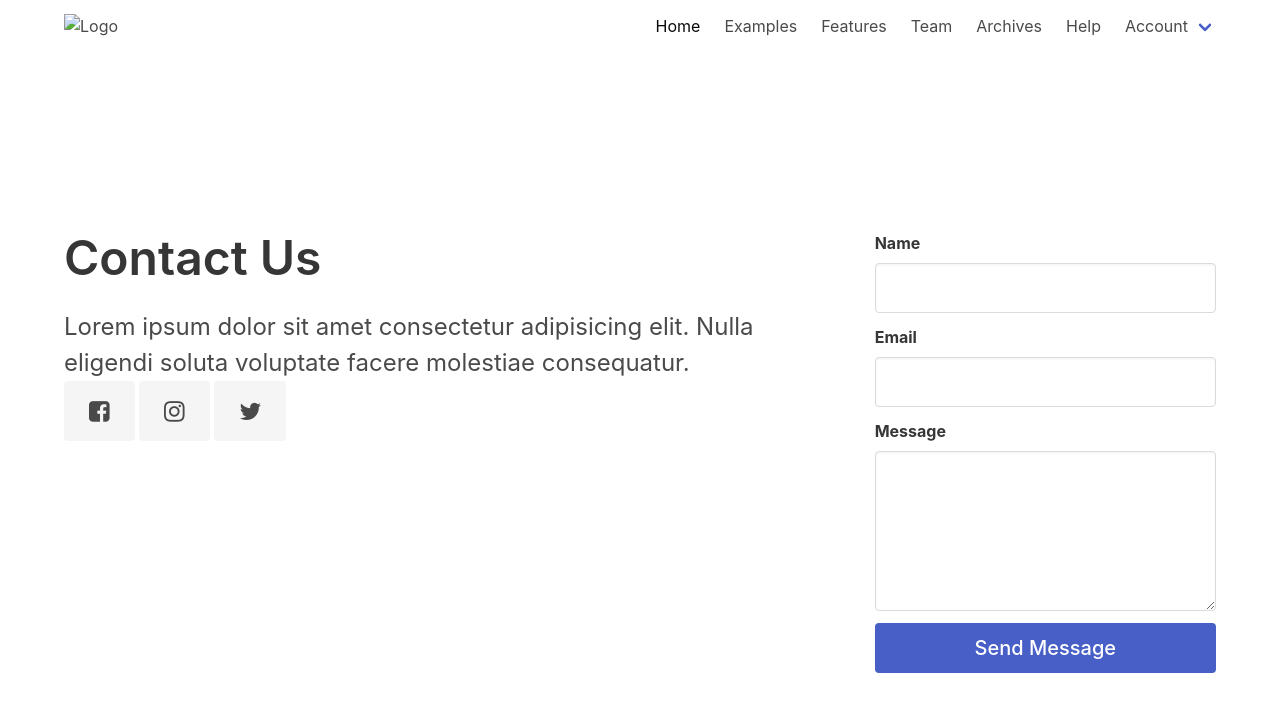
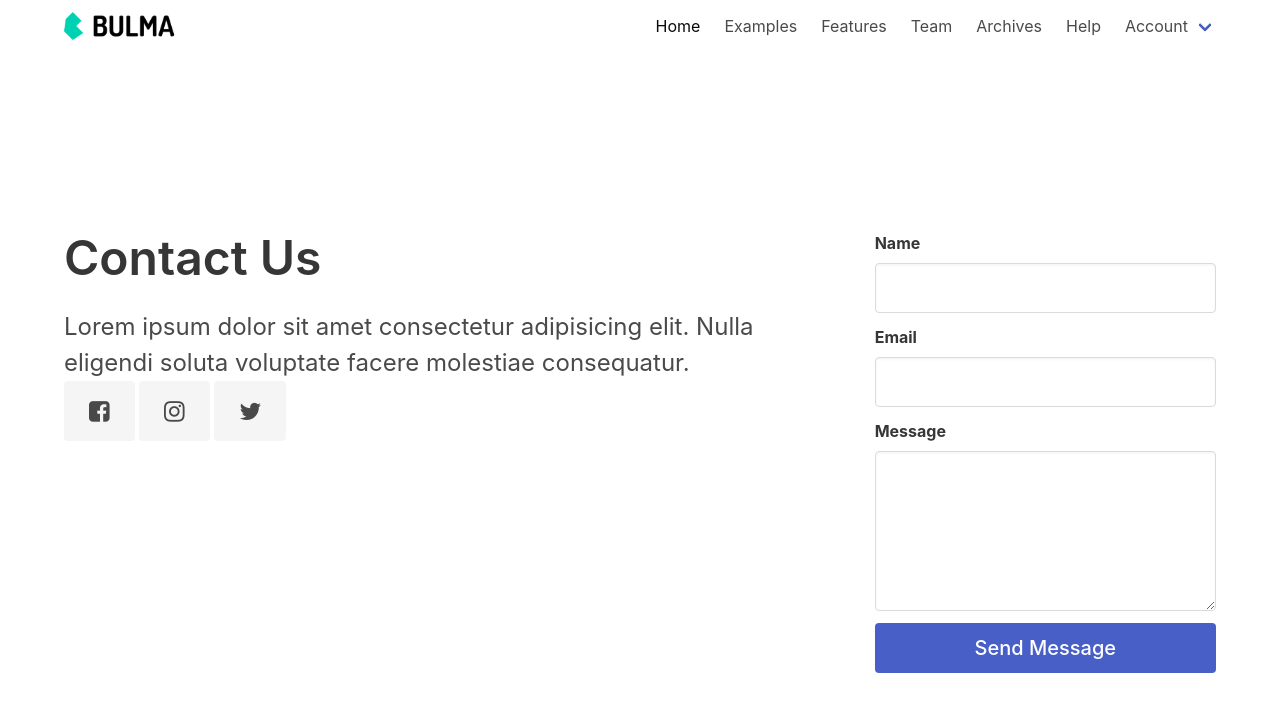
Before and after one commit to jhess3/jhess3.github.io, a plain HTML site: page index.html in a window 1280 px wide. Drawn offline with nearby package versions, Linux system fonts and the light colour scheme.

Commit message:
Add images and filepaths

```diff
--- a/index.html
+++ b/index.html
@@ -6,12 +6,12 @@
 	<meta http-equiv="X-UA-Compatible" content="IE=edge">
 	<meta name="viewport" content="width=device-width, initial-scale=1">
 	<title>Contact Form - Free Bulma template</title>
-	<link rel="shortcut icon" href="../images/fav_icon.png" type="image/x-icon">
+	<link rel="shortcut icon" href="/images/fav_icon.png" type="image/x-icon">
 	<!-- Bulma Version 0.9.0-->
 	<link rel="stylesheet" href="https://unpkg.com/bulma@0.9.0/css/bulma.min.css" />
 	<link href="https://stackpath.bootstrapcdn.com/font-awesome/4.7.0/css/font-awesome.min.css" rel="stylesheet"
 		integrity="sha384-wvfXpqpZZVQGK6TAh5PVlGOfQNHSoD2xbE+QkPxCAFlNEevoEH3Sl0sibVcOQVnN" crossorigin="anonymous">
-	<link rel="stylesheet" href="../css/contact.css">
+	<link rel="stylesheet" href="/css/contact.css">
 </head>
 
 <body>
@@ -19,8 +19,8 @@
 	<nav class="navbar">
 		<div class="container">
 			<div class="navbar-brand">
-				<a class="navbar-item" href="../">
-					<img src="../images/bulma.png" alt="Logo">
+				<a class="navbar-item" href="/">
+					<img src="/images/bulma.png" alt="Logo">
 				</a>
 				<span class="navbar-burger burger" data-target="navbarMenu">
 					<span></span>
```
Also changed, not shown: css/contact.css (added), images/bulma.png (added), images/fav_icon.png (added), 1 other file.
